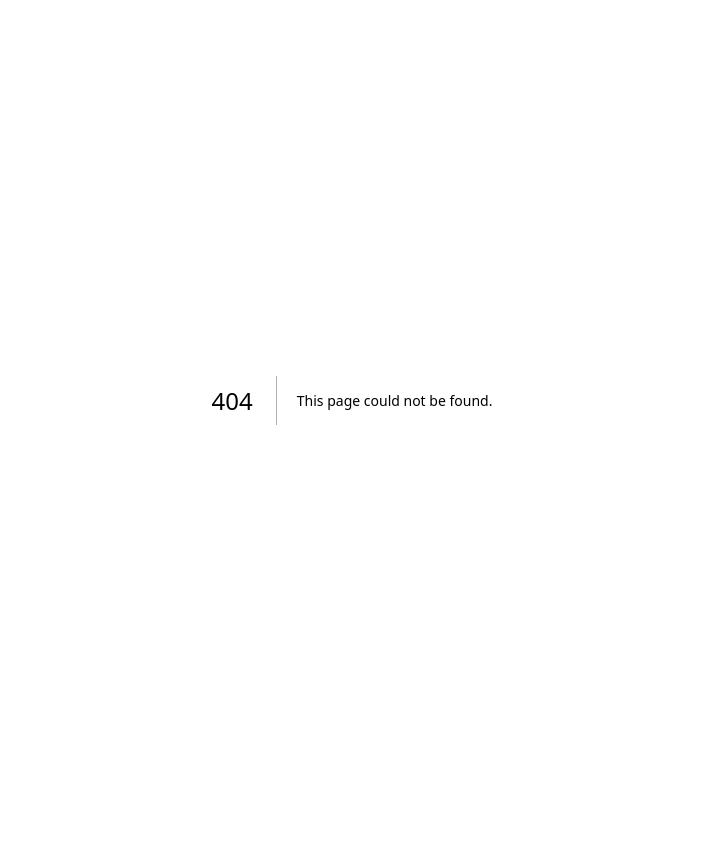
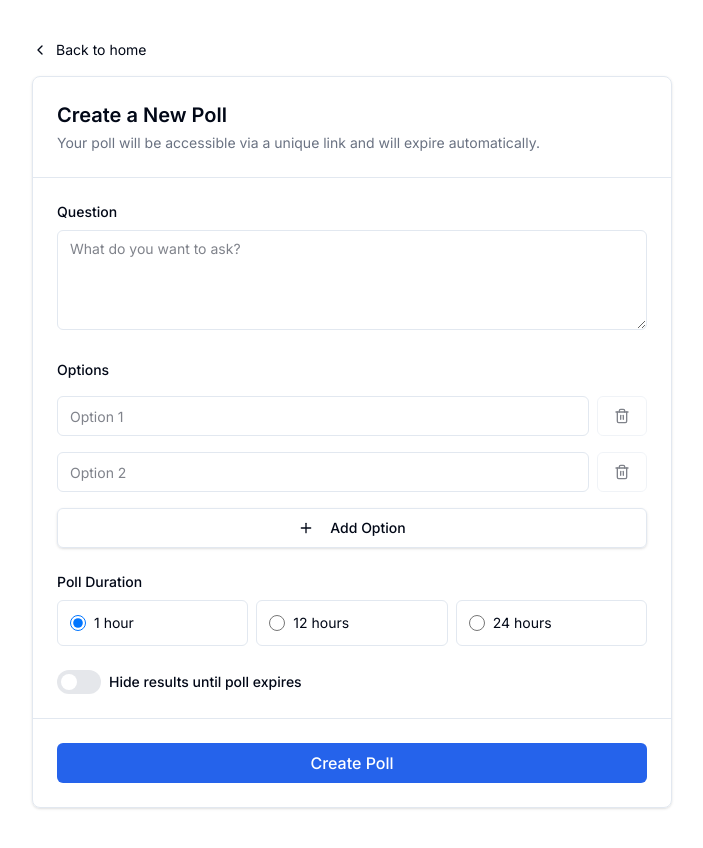
Before and after one commit to naimur-reza/Vanish-Note, a Next.js app: page /create in a window 1280 px wide. Before the commit this address had no page. Shown: the whole page, without its empty margins (288-991 px from the left). Before the commit the page ends 800 px from the top, so only its background shows below. Built offline with nearby package versions, Linux system fonts and the light colour scheme.

Commit message:
Feat: Add Create Poll form & add tailwind prettier

```diff
--- /dev/null
+++ b/app/create/page.tsx
@@ -0,0 +1,226 @@
+"use client";
+
+import type React from "react";
+
+import Button from "@/components/ui/button";
+import { Plus, Trash2 } from "lucide-react";
+import Link from "next/link";
+import { useRouter } from "next/navigation";
+import { useState } from "react";
+
+export default function CreatePoll() {
+  const router = useRouter();
+  const [question, setQuestion] = useState("");
+  const [options, setOptions] = useState(["", ""]);
+  const [expiration, setExpiration] = useState("3600"); // 1 hour in seconds
+  const [hideResults, setHideResults] = useState(false);
+  const [isSubmitting, setIsSubmitting] = useState(false);
+
+  const addOption = () => {
+    setOptions([...options, ""]);
+  };
+
+  const removeOption = (index: number) => {
+    if (options.length <= 2) return;
+    const newOptions = [...options];
+    newOptions.splice(index, 1);
+    setOptions(newOptions);
+  };
+
+  const updateOption = (index: number, value: string) => {
+    const newOptions = [...options];
+    newOptions[index] = value;
+    setOptions(newOptions);
+  };
+
+  const handleSubmit = async (e: React.FormEvent) => {
+    e.preventDefault();
+
+    // Validate form
+    if (!question.trim()) return;
+    if (options.some((option) => !option.trim())) return;
+
+    setIsSubmitting(true);
+
+    try {
+      // Simulate API call with timeout
+      setTimeout(() => {
+        // Generate a random poll ID
+        const pollId = Math.random().toString(36).substring(2, 15);
+        router.push(`/poll/${pollId}`);
+      }, 1000);
+    } catch (error) {
+      console.error("Failed to create poll:", error);
+      setIsSubmitting(false);
+    }
+  };
+
+  return (
+    <div className="container mx-auto max-w-2xl px-4 py-10">
+      <div className="mb-4">
+        <Link
+          href="/"
+          className="flex items-center text-sm transition-colors hover:text-gray-300 dark:hover:text-gray-800"
+        >
+          <svg
+            xmlns="http://www.w3.org/2000/svg"
+            width="24"
+            height="24"
+            viewBox="0 0 24 24"
+            fill="none"
+            stroke="currentColor"
+            strokeWidth="2"
+            strokeLinecap="round"
+            strokeLinejoin="round"
+            className="mr-2 h-4 w-4"
+          >
+            <path d="m15 18-6-6 6-6"></path>
+          </svg>
+          Back to home
+        </Link>
+      </div>
+
+      <div className="rounded-lg border shadow-sm">
+        <div className="border-b p-6">
+          <h2 className="text-xl font-semibold">Create a New Poll</h2>
+          <p className="mt-1 text-sm text-gray-500">
+            Your poll will be accessible via a unique link and will expire
+            automatically.
+          </p>
+        </div>
+        <form onSubmit={handleSubmit}>
+          <div className="space-y-6 p-6">
+            <div className="space-y-2">
+              <label htmlFor="question" className="block text-sm font-medium">
+                Question
+              </label>
+              <textarea
+                id="question"
+                placeholder="What do you want to ask?"
+                value={question}
+                onChange={(e) => setQuestion(e.target.value)}
+                className="focus:border-primary focus:ring-primary min-h-[100px] w-full rounded-md border px-3 py-2 text-sm focus:ring-1 focus:outline-none"
+              />
+            </div>
+
+            <div className="space-y-4">
+              <label className="block text-sm font-medium">Options</label>
+              {options.map((option, index) => (
+                <div key={index} className="flex items-center gap-2">
+                  <input
+                    type="text"
+                    placeholder={`Option ${index + 1}`}
+                    value={option}
+                    onChange={(e) => updateOption(index, e.target.value)}
+                    className="focus:border-primary focus:ring-primary h-10 w-full rounded-md border px-3 py-2 text-sm focus:ring-1 focus:outline-none"
+                  />
+                  <Button
+                    variant="outline"
+                    onClick={() => removeOption(index)}
+                    disabled={options.length <= 2}
+                    className="inline-flex items-center justify-center rounded-md focus:outline-none disabled:opacity-50"
+                  >
+                    <Trash2 className="h-4 w-4" />
+                    <span className="sr-only">Remove option</span>
+                  </Button>
+                </div>
+              ))}
+              <Button
+                variant="outline"
+                onClick={addOption}
+                disabled={options.length >= 10}
+                className="B inline-flex w-full items-center justify-center px-4 py-2 text-sm font-medium shadow-sm focus:outline-none disabled:opacity-50"
+              >
+                <Plus className="mr-2 h-4 w-4" />
+                Add Option
+              </Button>
+            </div>
+
+            <div className="space-y-2">
+              <label className="block text-sm font-medium">Poll Duration</label>
+              <div className="grid grid-cols-1 gap-2 sm:grid-cols-3">
+                <div className="flex items-center space-x-2 rounded-md border p-3">
+                  <input
+                    type="radio"
+                    id="1hour"
+                    name="expiration"
+                    value="3600"
+                    checked={expiration === "3600"}
+                    onChange={(e) => setExpiration(e.target.value)}
+                    className="h-4 w-4 text-blue-600 focus:ring-blue-500"
+                  />
+                  <label htmlFor="1hour" className="flex-1 text-sm">
+                    1 hour
+                  </label>
+                </div>
+                <div className="flex items-center space-x-2 rounded-md border p-3">
+                  <input
+                    type="radio"
+                    id="12hours"
+                    name="expiration"
+                    value="43200"
+                    checked={expiration === "43200"}
+                    onChange={(e) => setExpiration(e.target.value)}
+                    className="h-4 w-4 text-blue-600 focus:ring-blue-500"
+                  />
+                  <label htmlFor="12hours" className="flex-1 text-sm">
+                    12 hours
+                  </label>
+                </div>
+                <div className="flex items-center space-x-2 rounded-md border p-3">
+                  <input
+                    type="radio"
+                    id="24hours"
+                    name="expiration"
+                    value="86400"
+                    checked={expiration === "86400"}
+                    onChange={(e) => setExpiration(e.target.value)}
+                    className="h-4 w-4 text-blue-600 focus:ring-blue-500"
+                  />
+                  <label htmlFor="24hours" className="flex-1 text-sm">
+                    24 hours
+                  </label>
+                </div>
+              </div>
+            </div>
+
+            <div className="flex items-center space-x-2">
+              <div className="relative inline-flex h-6 w-11 items-center rounded-full bg-gray-200 transition-colors dark:bg-gray-800">
+                <input
+                  type="checkbox"
+                  id="hide-results"
+                  checked={hideResults}
+                  onChange={(e) => setHideResults(e.target.checked)}
+                  className="peer sr-only"
+                />
+                <span
+                  className={`${
+                    hideResults
+                      ? "bg-primary translate-x-6"
+                      : "translate-x-1 bg-white"
+                  } inline-block h-4 w-4 transform rounded-full transition-transform`}
+                />
+                <label
+                  htmlFor="hide-results"
+                  className="absolute inset-0 cursor-pointer rounded-full"
+                />
+              </div>
+              <label htmlFor="hide-results" className="text-sm font-medium">
+                Hide results until poll expires
+              </label>
+            </div>
+          </div>
+          <div className="border-t p-6">
+            <Button
+              type="submit"
+              disabled={isSubmitting}
+              className="w-full focus:outline-none disabled:opacity-50"
+            >
+              {isSubmitting ? "Creating..." : "Create Poll"}
+            </Button>
+          </div>
+        </form>
+      </div>
+    </div>
+  );
+}
--- a/components/ui/button.tsx
+++ b/components/ui/button.tsx
@@ -1,46 +1,42 @@
 import { cn } from "@/lib/utils";
-import { ReactNode } from "react";
+import { ButtonHTMLAttributes, ReactNode } from "react";
 
 // Define button variants
 const buttonVariants = {
   default: "bg-primary text-white hover:bg-primary/90",
-  outline: "border border-gray-300 text-gray-700 hover:bg-gray-100",
+  outline: "border hover:bg-secondary/60",
   ghost: "text-gray-700 hover:bg-gray-200",
   destructive: "bg-red-500 text-white hover:bg-red-600",
 };
 
-type TButtonProps = {
+interface TButtonProps extends ButtonHTMLAttributes<HTMLButtonElement> {
   children: ReactNode;
   size?: "default" | "sm" | "lg";
   variant?: keyof typeof buttonVariants;
   className?: string;
-  onClick?: () => void;
-  disabled?: boolean;
-};
+}
 
 const Button = ({
   children,
   size = "default",
   variant = "default",
   className,
-  onClick,
-  disabled,
+  ...props
 }: TButtonProps) => {
   return (
     <button
-      onClick={onClick}
-      disabled={disabled}
       className={cn(
-        "flex items-center justify-center gap-2 rounded-md font-medium transition-all cursor-pointer",
+        "flex cursor-pointer items-center justify-center gap-2 rounded-md font-medium transition-all",
         {
           "h-10 px-4 py-2": size === "default",
           "h-9 rounded-md px-3 text-sm": size === "sm",
           "h-11 rounded-md px-8 text-lg": size === "lg",
-          "opacity-50 cursor-not-allowed": disabled,
+          "cursor-not-allowed opacity-50": props.disabled,
         },
         buttonVariants[variant],
-        className
+        className,
       )}
+      {...props}
     >
       {children}
     </button>
```
Also changed, not shown: package.json (+6 -4 lines), 2 other files (tests, documents, lock files or other folders).
